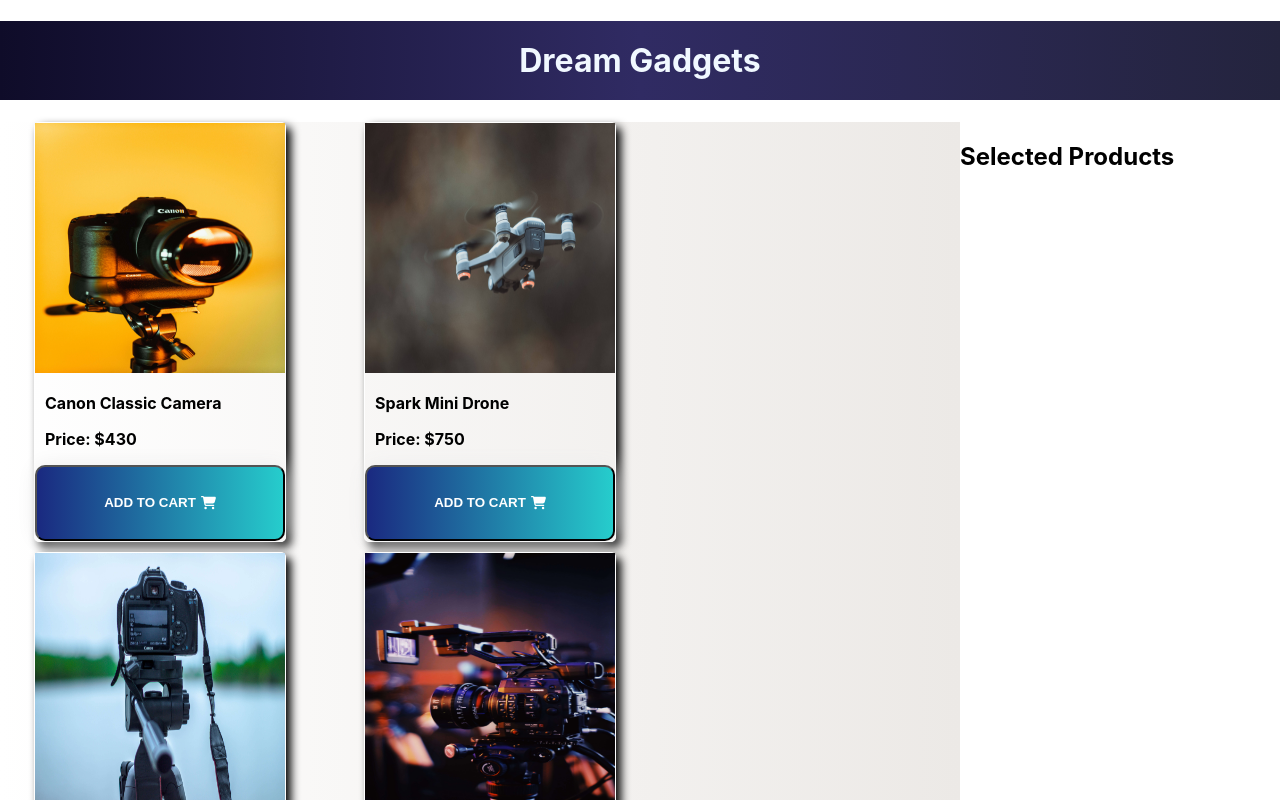
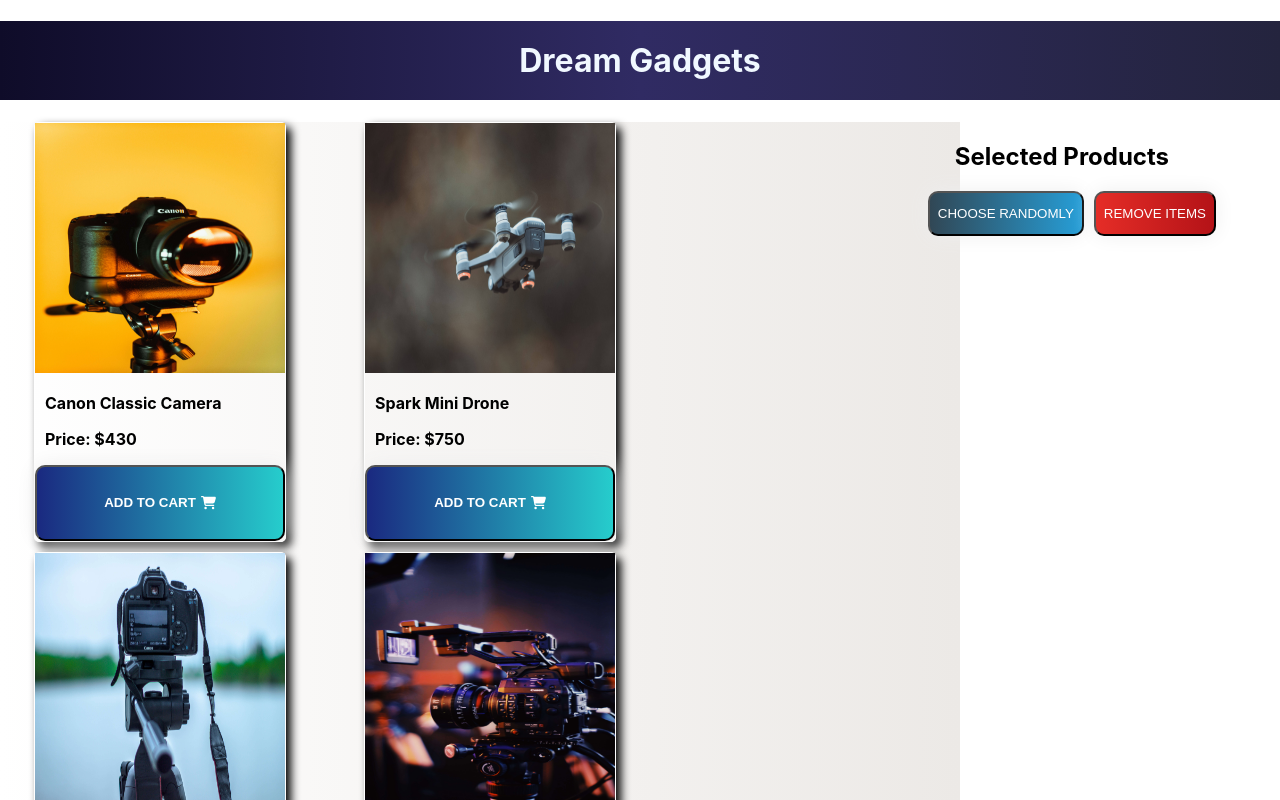
Before and after one commit to Junaith1994/react-dream-gadgets, a React (Create React App) app: page / in a window 1280 px wide. Shown: the top 800 px of the page. Built offline with nearby package versions, Linux system fonts and the light colour scheme.

Commit message:
Added cart items adding feature and added buttons in cart section

```diff
--- /dev/null
+++ b/src/components/Cart-Item/CartItem.js
@@ -0,0 +1,14 @@
+import React from 'react';
+import './CartItem.css';
+
+const CartItem = (props) => {
+    const {name, img} = props.item;
+
+    return (
+        <div>
+            <h3>{name}</h3>
+        </div>
+    );
+};
+
+export default CartItem;
--- /dev/null
+++ b/src/components/Cart/Cart.css
@@ -0,0 +1,44 @@
+.cart-info {
+    margin-left: 20px;
+}
+
+/* Cart button Style */
+.choose-btn-grad {
+    background-image: linear-gradient(to right, #314755 0%, #26a0da 51%, #314755 100%);
+    margin-right: 10px;
+    padding: 13px 8px;
+    text-align: center;
+    text-transform: uppercase;
+    transition: 0.5s;
+    background-size: 200% auto;
+    color: white;
+    box-shadow: 0 0 20px #eee;
+    border-radius: 10px;
+}
+
+.choose-btn-grad:hover {
+    background-position: right center;
+    /* change the direction of the change here */
+    color: #fff;
+    text-decoration: none;
+}
+
+.remove-btn-grad {
+    background-image: linear-gradient(to right, #e52d27 0%, #b31217 51%, #e52d27 100%);
+    /* margin: 10px; */
+    padding: 13px 8px;
+    text-align: center;
+    text-transform: uppercase;
+    transition: 0.5s;
+    background-size: 200% auto;
+    color: white;
+    box-shadow: 0 0 20px #eee;
+    border-radius: 10px;
+}
+
+.remove-btn-grad:hover {
+    background-position: right center;
+    /* change the direction of the change here */
+    color: #fff;
+    text-decoration: none;
+}
--- /dev/null
+++ b/src/components/Cart/Cart.js
@@ -0,0 +1,24 @@
+import React from 'react';
+import './Cart.css';
+import CartItem from '../Cart-Item/CartItem';
+
+const Cart = (props) => {
+    const {cart} = props;
+
+    return (
+        <div className='cart-info'>
+            {
+                cart.map(item => <CartItem
+                    key={item.id}
+                    item={item}
+                    ></CartItem>)
+            }
+            <div className='cart-btn'>
+                <button className='choose-btn-grad'>Choose Randomly</button>
+                <button className='remove-btn-grad'>Remove Items</button>
+            </div>
+        </div>
+    );
+};
+
+export default Cart;
--- a/src/components/Product/Product.js
+++ b/src/components/Product/Product.js
@@ -5,7 +5,7 @@
 
 const Product = (props) => {
     const {img, name, price} = props.product;
-    // console.log();
+    const {addToCart, product} = props;
     return (
         <div className='product'>
             <img src={img} alt="" />
@@ -13,7 +13,7 @@
                 <p>{name}</p>
                 <p>Price: ${price}</p>
             </div>
-            <button className='add-btn btn-grad'>
+            <button className='add-btn btn-grad' onClick={() => addToCart(product)}>
                 <p>Add To Cart</p>
                 <FontAwesomeIcon icon={faCartShopping}></FontAwesomeIcon>
             </button>
--- a/src/components/Shop/Shop.css
+++ b/src/components/Shop/Shop.css
@@ -11,7 +11,17 @@
     justify-items: center;
 }
 
-@media (min-width: 480px) and (max-width: 680px) {
+.selected-products {
+    position: fixed;
+    top: auto;
+    right: 4rem;
+}
+
+.selected-products h2 {
+    text-align: center;
+}
+
+@media (min-width: 420px) and (max-width: 680px) {
     .shop-container {
         display: grid;
         grid-template-columns: 1fr 1fr;
--- a/src/components/Shop/Shop.js
+++ b/src/components/Shop/Shop.js
@@ -1,6 +1,7 @@
 import React, { useEffect, useState } from 'react';
 import './Shop.css';
 import Product from '../Product/Product';
+import Cart from '../Cart/Cart';
 
 const Shop = () => {
     // Loading products data
@@ -10,6 +11,20 @@
         .then(res => res.json())
         .then(data => setProducts(data))
     }, [])
+    // adding product to selected products
+    const [cart, setCart] = useState([]);
+    // console.log(cart);
+    const addToCart = selectedItem => {
+        // console.log(selectedItem);
+
+        let newCart = [];
+        if(cart) {
+            newCart = [...cart, selectedItem];
+            if(!cart.includes(selectedItem)) {
+                setCart(newCart);
+            }
+        }
+    }
 
     return (
         <div className='shop-container'>
@@ -18,11 +33,13 @@
                     products.map(product => <Product
                     key={product.id}
                     product={product}
+                    addToCart={addToCart}
                     ></Product>)
                 }
             </div>
             <div className="selected-products">
                 <h2>Selected Products</h2>
+                <Cart cart={cart}></Cart>
             </div>
         </div>
     );
```
Also changed, not shown: src/components/Cart-Item/CartItem.css (added).
